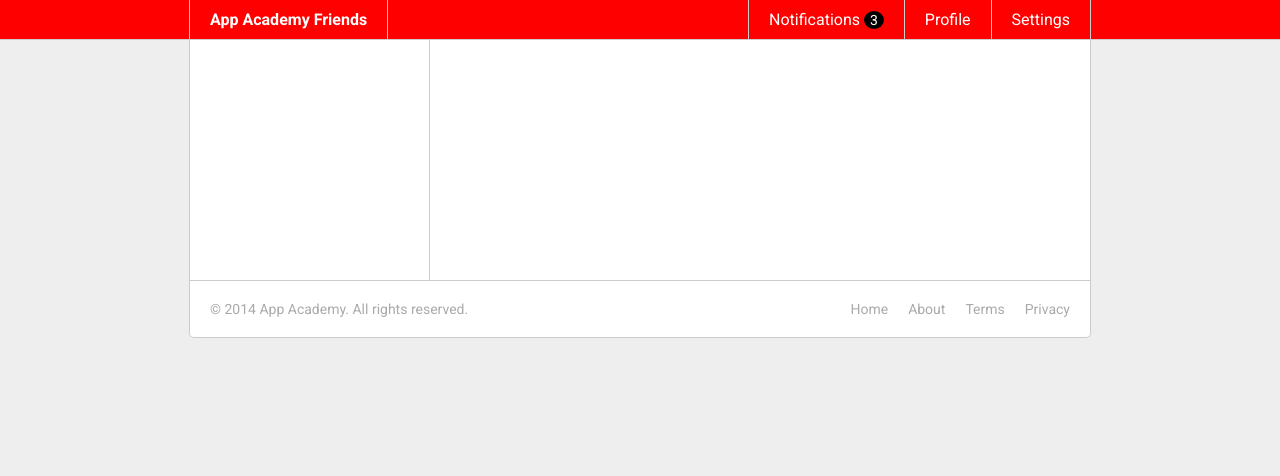
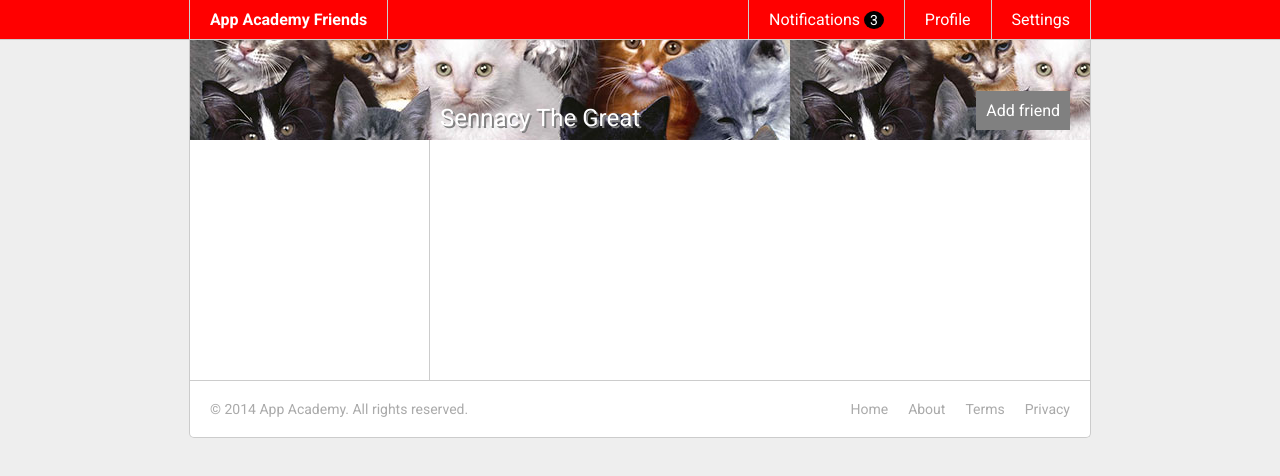
Before and after one commit to muhammedimtiyaz/W5D5, a plain HTML site: page W5D5/css-friends-05_cats/05-cats.html in a window 1280 px wide. Drawn offline with Linux system fonts and the light colour scheme.

Commit message:
Finish css-friends phase 5

```diff
--- a/W5D5/css-friends-05_cats/05-cats.html
+++ b/W5D5/css-friends-05_cats/05-cats.html
@@ -37,6 +37,10 @@
   </header>
 
   <main class="content">
+    <section class="content-header">
+      <h1 class="content-title">Sennacy The Great</h1>
+      <button class="content-button">Add friend</button>
+    </section>
     <section class="content-sidebar">
 
     </section>
--- a/W5D5/css-friends-05_cats/css/05-cats.css
+++ b/W5D5/css-friends-05_cats/css/05-cats.css
@@ -1 +1,36 @@
 /* PHASE 5: Cats */
+.content-header {
+  /* display: flex;
+  justify-content: center;
+  align-items: flex-end; */
+  background: url("../images/cats.jpg");
+  height: 100px;
+  width: 100%;
+  position: relative;
+
+}
+
+.content-title {
+  color: white;
+  font-size: 24px;
+  position: absolute;
+  margin: 10px;
+  text-shadow: 2px 2px grey;
+
+  bottom: 0px;
+  left: 240px;
+
+  line-height: 1; /* Don't want additional space above or below words. */
+}
+
+.content-button {
+  color: white;
+  /* margin: 10px; */
+  padding: 10px;
+  margin: 10px;
+  background-color: gray;
+
+  position: absolute;
+  bottom: 0px;
+  right: 10px;
+}
```
